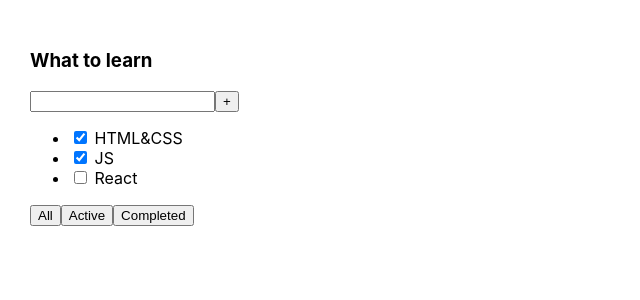
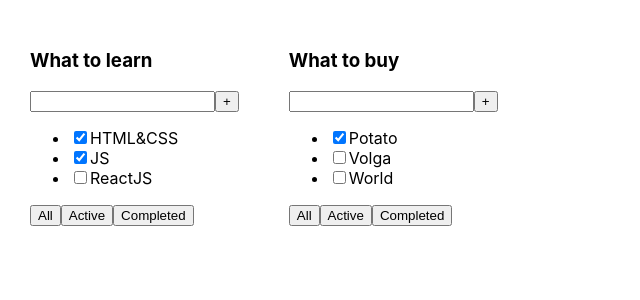
Before and after one commit to SerikovZhalgas/To-do-list, a React (Create React App) app: page / in a window 1280 px wide. Shown: the top 300 px of the page, without its empty margins (0-640 px from the left). Built offline with nearby package versions, Linux system fonts and the light colour scheme.

Commit message:
Todolist component, props and propsType

```diff
--- a/src/App.tsx
+++ b/src/App.tsx
@@ -1,26 +1,27 @@
 import React from 'react';
 import './App.css';
+import Todolist, {TaskType} from "./Todolist/Todolist";
 
 function App() {
+    const title_1: string = "What to learn"
+    const title_2: string = "What to buy"
+
+    const tasks_1: Array<TaskType> = [
+        {id: 1, title: "HTML&CSS", isDone: true},
+        {id: 2, title: "JS", isDone: true},
+        {id: 3, title: "ReactJS", isDone: false}
+    ]
+
+    const tasks_2: Array<TaskType> = [
+        {id: 1, title: "Potato", isDone: true},
+        {id: 2, title: "Volga", isDone: false},
+        {id: 3, title: "World", isDone: false}
+    ]
+
     return (
         <div className="App">
-            <div>
-                <h3>What to learn</h3>
-                <div>
-                    <input/>
-                    <button>+</button>
-                </div>
-                <ul>
-                    <li><input type="checkbox" checked={true}/> <span>HTML&CSS</span></li>
-                    <li><input type="checkbox" checked={true}/> <span>JS</span></li>
-                    <li><input type="checkbox" checked={false}/> <span>React</span></li>
-                </ul>
-                <div>
-                    <button>All</button>
-                    <button>Active</button>
-                    <button>Completed</button>
-                </div>
-            </div>
+            <Todolist title={title_1} tasks={tasks_1} />
+            <Todolist title={title_2} tasks={tasks_2} />
         </div>
     );
 }
--- /dev/null
+++ b/src/Todolist/Todolist.tsx
@@ -0,0 +1,45 @@
+import React from "react";
+
+export type TaskType = {
+    id: number
+    title: string
+    isDone: boolean
+}
+
+type PropsType = {
+    title: string
+    tasks: Array<TaskType>
+}
+
+const Todolist= (props: PropsType) => {
+    return (
+        <div>
+            <h3>{props.title}</h3>
+            <div>
+                <input/>
+                <button>+</button>
+            </div>
+            <ul>
+                <li>
+                    <input type="checkbox" checked={props.tasks[0].isDone}/>
+                    <span>{props.tasks[0].title}</span>
+                </li>
+                <li>
+                    <input type="checkbox" checked={props.tasks[1].isDone}/>
+                    <span>{props.tasks[1].title}</span>
+                </li>
+                <li>
+                    <input type="checkbox" checked={props.tasks[2].isDone}/>
+                    <span>{props.tasks[2].title}</span>
+                </li>
+            </ul>
+            <div>
+                <button>All</button>
+                <button>Active</button>
+                <button>Completed</button>
+            </div>
+        </div>
+    );
+}
+
+export default Todolist;
```
